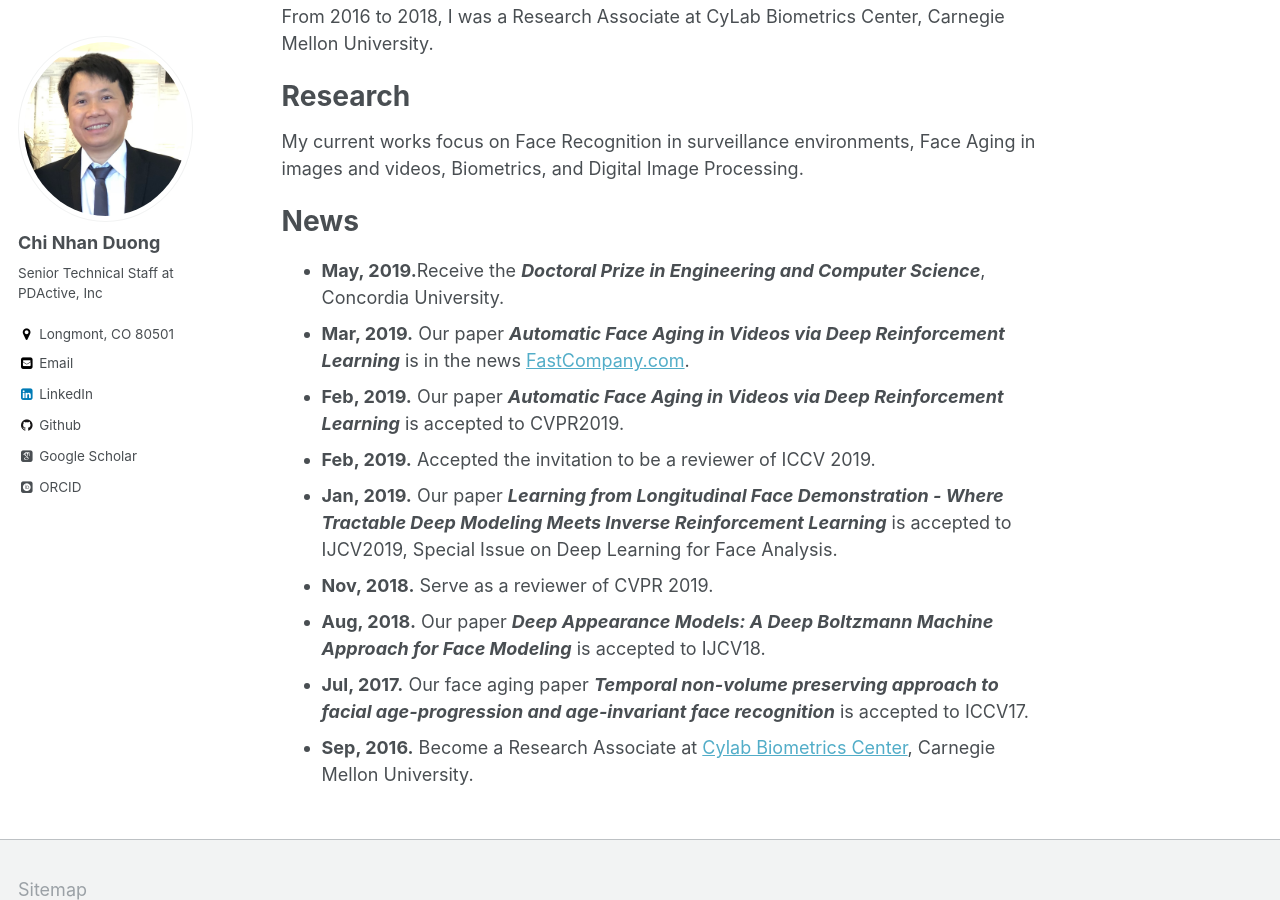
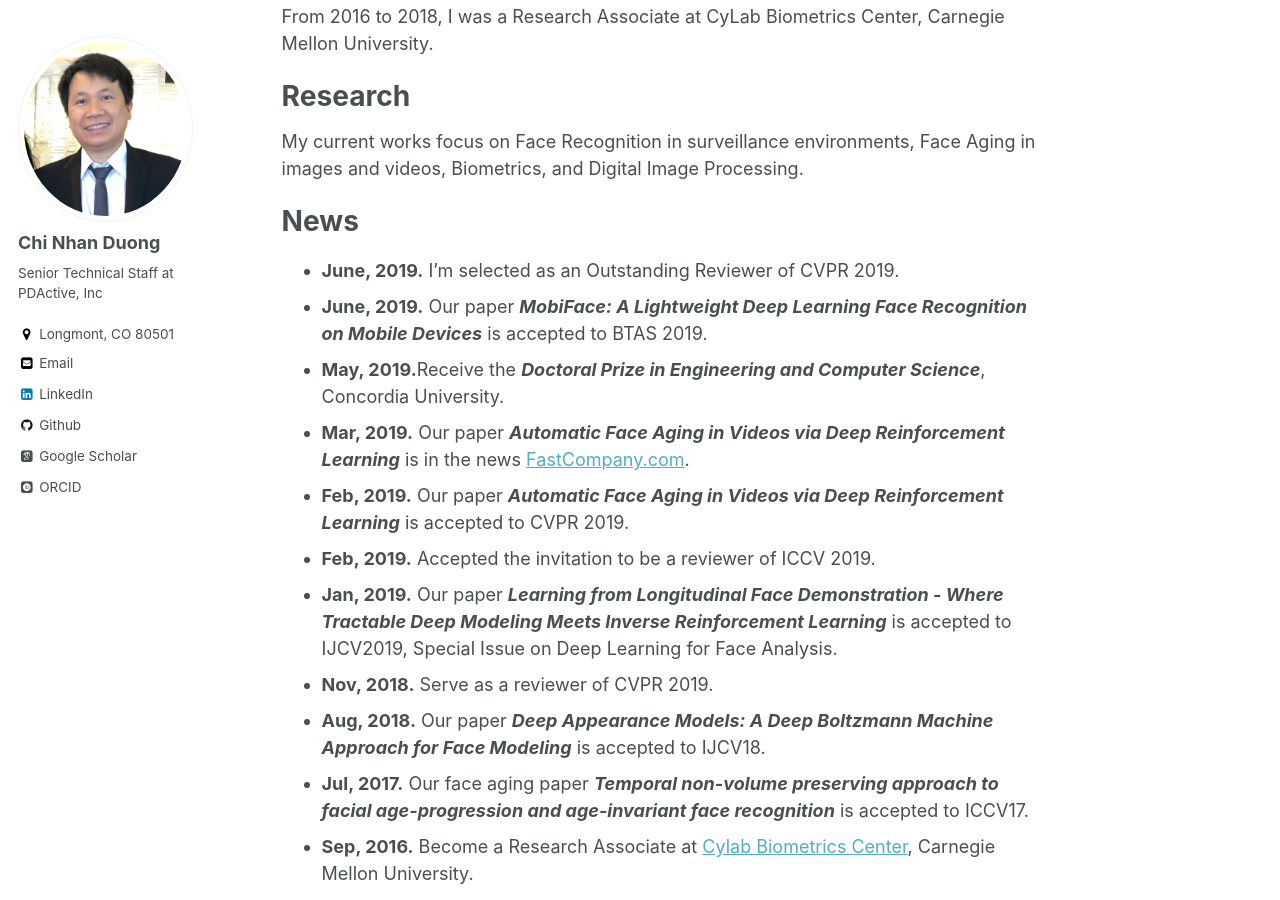
Before and after one commit to dcnhan/dcnhan.github.io, a Jekyll site: the page built from _pages/about.md, in a window 1280 px wide and 900 px high, scrolled down 397 px. Built offline with Jekyll 4.4.1, drawn with Linux system fonts in a browser that asks for light colours; some web fonts are replaced.

```diff
--- a/_pages/about.md
+++ b/_pages/about.md
@@ -19,9 +19,11 @@ My current works focus on Face Recognition in surveillance environments, Face Ag
 
 News
 ======
+  * **June, 2019.** I'm selected as an Outstanding Reviewer of CVPR 2019.
+  * **June, 2019.** Our paper ***MobiFace: A Lightweight Deep Learning Face Recognition on Mobile Devices*** is accepted to BTAS 2019.
   * **May, 2019.**Receive the ***Doctoral Prize in Engineering and Computer Science***, Concordia University.
   * **Mar, 2019.** Our paper ***Automatic Face Aging in Videos via Deep Reinforcement Learning*** is in the news [FastCompany.com](https://www.fastcompany.com/90314606/this-new-ai-tool-makes-creepily-realistic-videos-of-faces-in-the-future).
-   * **Feb, 2019.** Our paper ***Automatic Face Aging in Videos via Deep Reinforcement Learning*** is accepted to CVPR2019.
+   * **Feb, 2019.** Our paper ***Automatic Face Aging in Videos via Deep Reinforcement Learning*** is accepted to CVPR 2019.
    * **Feb, 2019.** Accepted the invitation to be a reviewer of ICCV 2019.
    * **Jan, 2019.** Our paper ***Learning from Longitudinal Face Demonstration - Where Tractable Deep Modeling Meets Inverse Reinforcement Learning*** is accepted to IJCV2019, Special Issue on Deep Learning for Face Analysis.
    * **Nov, 2018.** Serve as a reviewer of CVPR 2019.
```
Also changed, not shown: _pages/publications.md (+35 -0 lines), images/featured_MobiFace.png (added), images/featured_ShrinkTeaNet.png (added), images/featured_UNVP.png (added), images/featured_deGIA.png (added), 2 other files.
